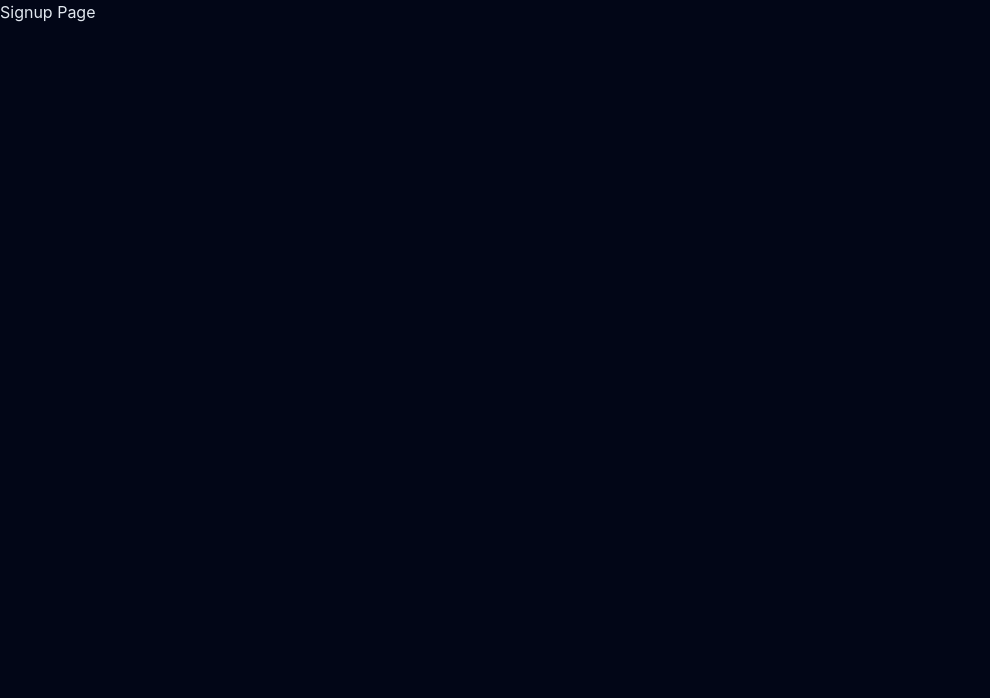
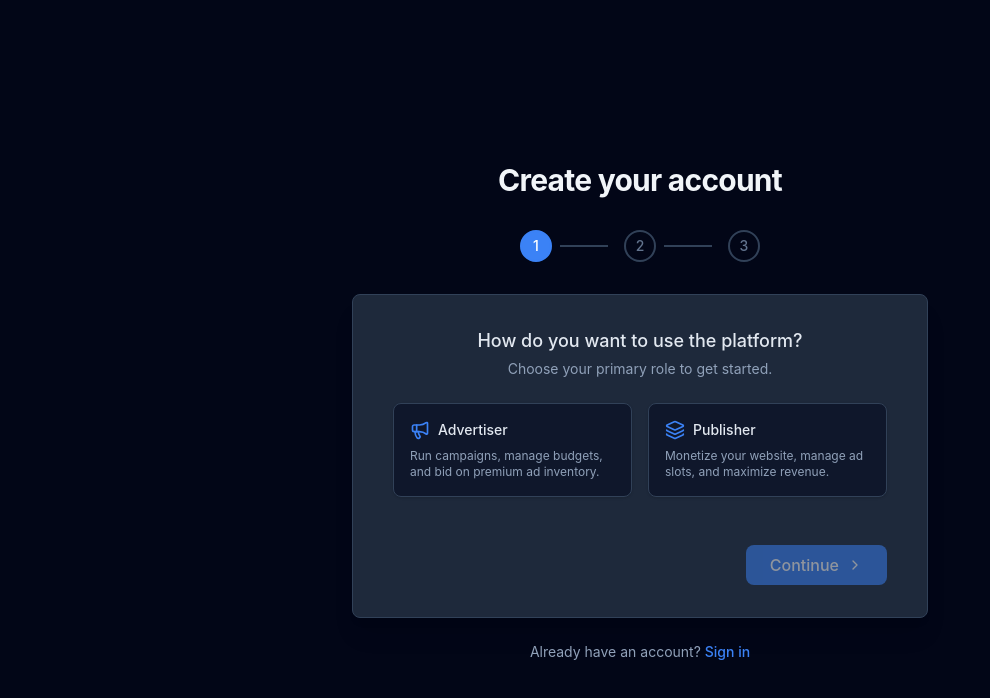
Before and after one commit to amandeep25cyber/RTBS-Project, a React (Vite) app in the folder client/: page /signup in a window 1280 px wide. Shown: the top 698 px of the page, without its empty margins (0-990 px from the left). Built offline with nearby package versions, Linux system fonts and the light colour scheme.

Commit message:
Step 9: build signup step 1

```diff
--- a/client/src/pages/Signup.jsx
+++ b/client/src/pages/Signup.jsx
@@ -1 +1,135 @@
-export default function Signup() { return <div>Signup Page</div>; }
+import { useState } from 'react';
+import { Link } from 'react-router-dom';
+import { Megaphone, Layers, ChevronRight } from 'lucide-react';
+
+export default function Signup() {
+  const [step, setStep] = useState(1);
+  const [formData, setFormData] = useState({
+    role: '',
+    name: '',
+    email: '',
+    password: '',
+    confirmPassword: '',
+    // Advertiser fields
+    companyName: '',
+    industry: '',
+    // Publisher fields
+    websiteName: '',
+    websiteUrl: '',
+    category: ''
+  });
+
+  const nextStep = () => setStep(s => s + 1);
+
+  return (
+    <div className="min-h-screen bg-base-darker flex flex-col justify-center py-12 px-4 sm:px-6 lg:px-8">
+      <div className="sm:mx-auto sm:w-full sm:max-w-xl">
+        <h2 className="mt-6 text-center text-3xl font-bold tracking-tight text-slate-100">
+          Create your account
+        </h2>
+
+        {/* Progress Indicator */}
+        <div className="mt-8 flex items-center justify-center gap-2">
+          {[1, 2, 3].map((i) => (
+            <div key={i} className="flex items-center">
+              <div className={`w-8 h-8 rounded-full flex items-center justify-center text-sm font-medium border-2 ${
+                step >= i
+                  ? 'border-accent bg-accent text-white'
+                  : 'border-slate-700 text-slate-500'
+              }`}>
+                {i}
+              </div>
+              {i < 3 && (
+                <div className={`w-12 h-0.5 mx-2 ${
+                  step > i ? 'bg-accent' : 'bg-slate-700'
+                }`} />
+              )}
+            </div>
+          ))}
+        </div>
+      </div>
+
+      <div className="mt-8 sm:mx-auto sm:w-full sm:max-w-xl">
+        <div className="bg-base-panel py-8 px-4 shadow-xl border border-slate-700 sm:rounded-lg sm:px-10">
+
+          {step === 1 && (
+            <div className="space-y-6">
+              <div className="text-center mb-6">
+                <h3 className="text-lg font-medium text-slate-200">How do you want to use the platform?</h3>
+                <p className="text-sm text-slate-400 mt-1">Choose your primary role to get started.</p>
+              </div>
+
+              <div className="grid grid-cols-1 gap-4 sm:grid-cols-2">
+                <button
+                  onClick={() => setFormData({ ...formData, role: 'advertiser' })}
+                  className={`relative flex cursor-pointer rounded-lg border p-4 shadow-sm focus:outline-none transition-colors ${
+                    formData.role === 'advertiser'
+                      ? 'border-accent bg-accent/10 ring-1 ring-accent'
+                      : 'border-slate-700 bg-slate-900 hover:border-slate-500'
+                  }`}
+                >
+                  <span className="flex flex-1">
+                    <span className="flex flex-col">
+                      <span className="flex items-center gap-2 text-sm font-medium text-slate-200">
+                        <Megaphone className="w-5 h-5 text-accent" />
+                        Advertiser
+                      </span>
+                      <span className="mt-2 text-xs text-slate-400 text-left">
+                        Run campaigns, manage budgets, and bid on premium ad inventory.
+                      </span>
+                    </span>
+                  </span>
+                </button>
+
+                <button
+                  onClick={() => setFormData({ ...formData, role: 'publisher' })}
+                  className={`relative flex cursor-pointer rounded-lg border p-4 shadow-sm focus:outline-none transition-colors ${
+                    formData.role === 'publisher'
+                      ? 'border-accent bg-accent/10 ring-1 ring-accent'
+                      : 'border-slate-700 bg-slate-900 hover:border-slate-500'
+                  }`}
+                >
+                  <span className="flex flex-1">
+                    <span className="flex flex-col">
+                      <span className="flex items-center gap-2 text-sm font-medium text-slate-200">
+                        <Layers className="w-5 h-5 text-accent" />
+                        Publisher
+                      </span>
+                      <span className="mt-2 text-xs text-slate-400 text-left">
+                        Monetize your website, manage ad slots, and maximize revenue.
+                      </span>
+                    </span>
+                  </span>
+                </button>
+              </div>
+
+              <div className="pt-6 flex justify-end">
+                <button
+                  onClick={nextStep}
+                  disabled={!formData.role}
+                  className="bg-accent hover:bg-accent-hover text-white font-medium py-2 px-6 rounded-lg transition-colors disabled:opacity-50 disabled:cursor-not-allowed flex items-center gap-2"
+                >
+                  Continue
+                  <ChevronRight className="w-4 h-4" />
+                </button>
+              </div>
+            </div>
+          )}
+
+          {step > 1 && (
+            <div className="text-center py-12 text-slate-400">
+              Step {step} placeholder
+            </div>
+          )}
+
+        </div>
+        <div className="mt-6 text-center text-sm text-slate-400">
+          Already have an account?{' '}
+          <Link to="/login" className="text-accent hover:text-accent-hover font-medium">
+            Sign in
+          </Link>
+        </div>
+      </div>
+    </div>
+  );
+}
```
